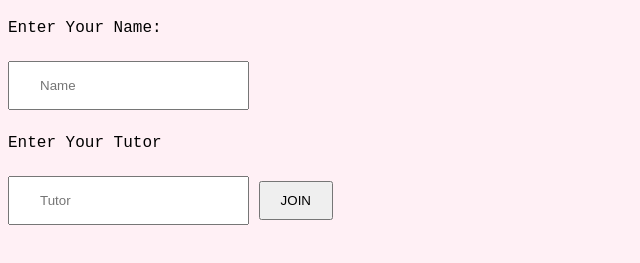
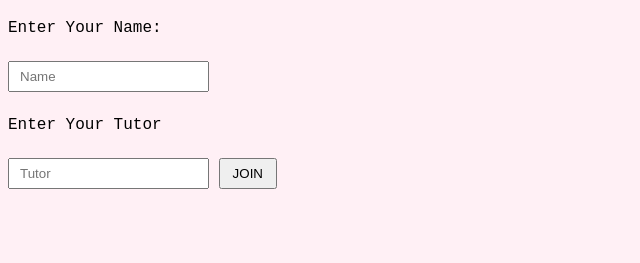
Before and after one commit to JaredKingLon/NEA, a plain HTML site: page index.html in a window 1280 px wide. Shown: the part 61-324 px from the top of the page, without its empty margins (0-640 px from the left). Drawn offline with Linux system fonts and the light colour scheme.

Commit message:
Update style.css

```diff
--- a/style.css
+++ b/style.css
@@ -4,12 +4,12 @@ body {
      }
 input{
        width: auto;
-      padding: 15px 30px;
+      padding: 6px 10px;
       margin: 8px 0;
       box-sizing: border-box;
 }
 button
 {
   width: auto;
-  padding: 10px 20px;
+  padding: 6px 12px;
 }
```
